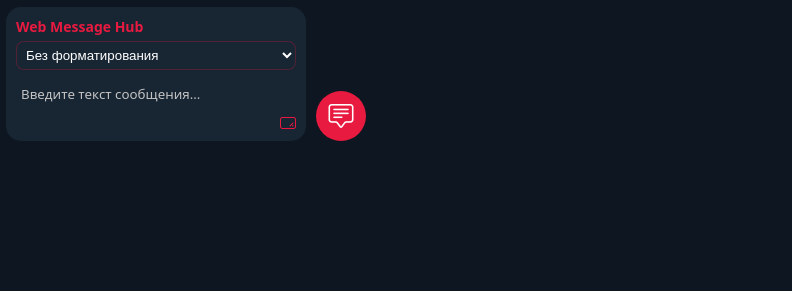
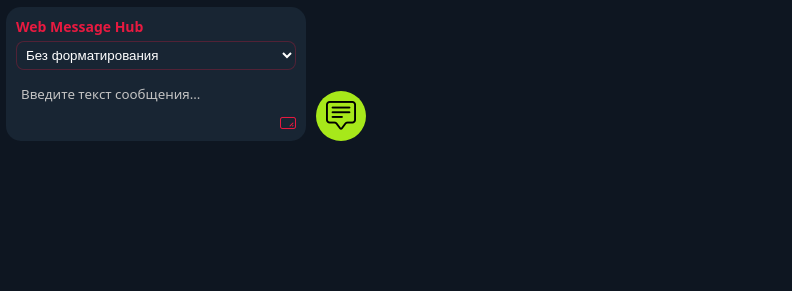
Before and after one commit to LoMtIk2/webmsghub, a plain HTML site: page index.html in a window 1280 px wide. Shown: the part 296-587 px from the top of the page, 488-1280 px from the left. Drawn offline with nearby package versions, Linux system fonts and the light colour scheme.

Commit message:
Update styles.css

```diff
--- a/styles.css
+++ b/styles.css
@@ -181,15 +181,15 @@
 		}
 
 		.send-button {
-			background-color: #e81a40;
+			background-color: #a7e81a;
+			color: rgb(0, 0, 0);
 			border: none;
-			color: white;
 			border-radius: 30px;
 			cursor: pointer;
 			transition: all 0.3s;
 			width: 50px;
 			height: 50px;
-			font-size: 25px;
+			font-size: 30px;
 			margin-left: 10px;
 			display: flex;
 			justify-content: center;
```
